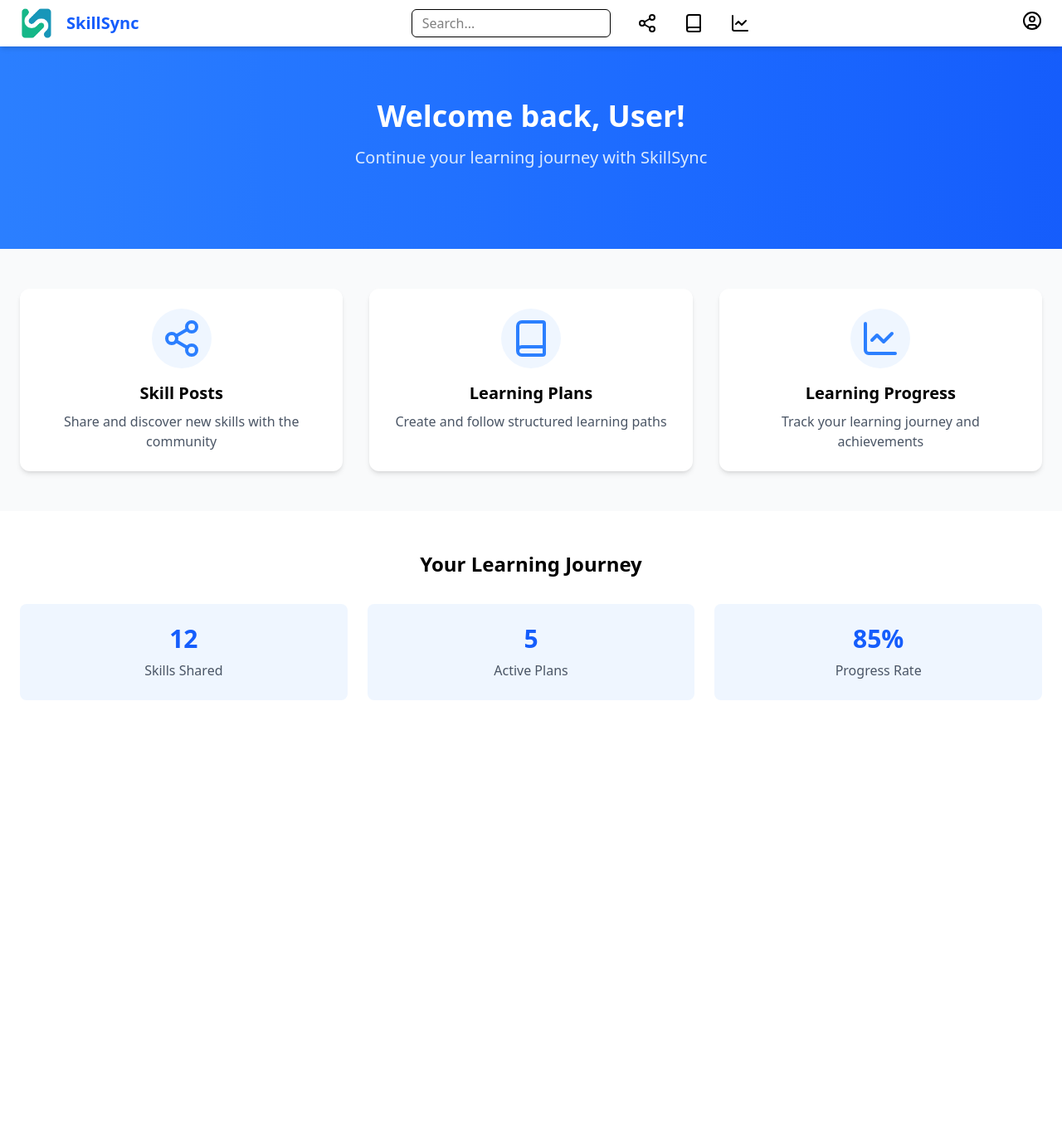
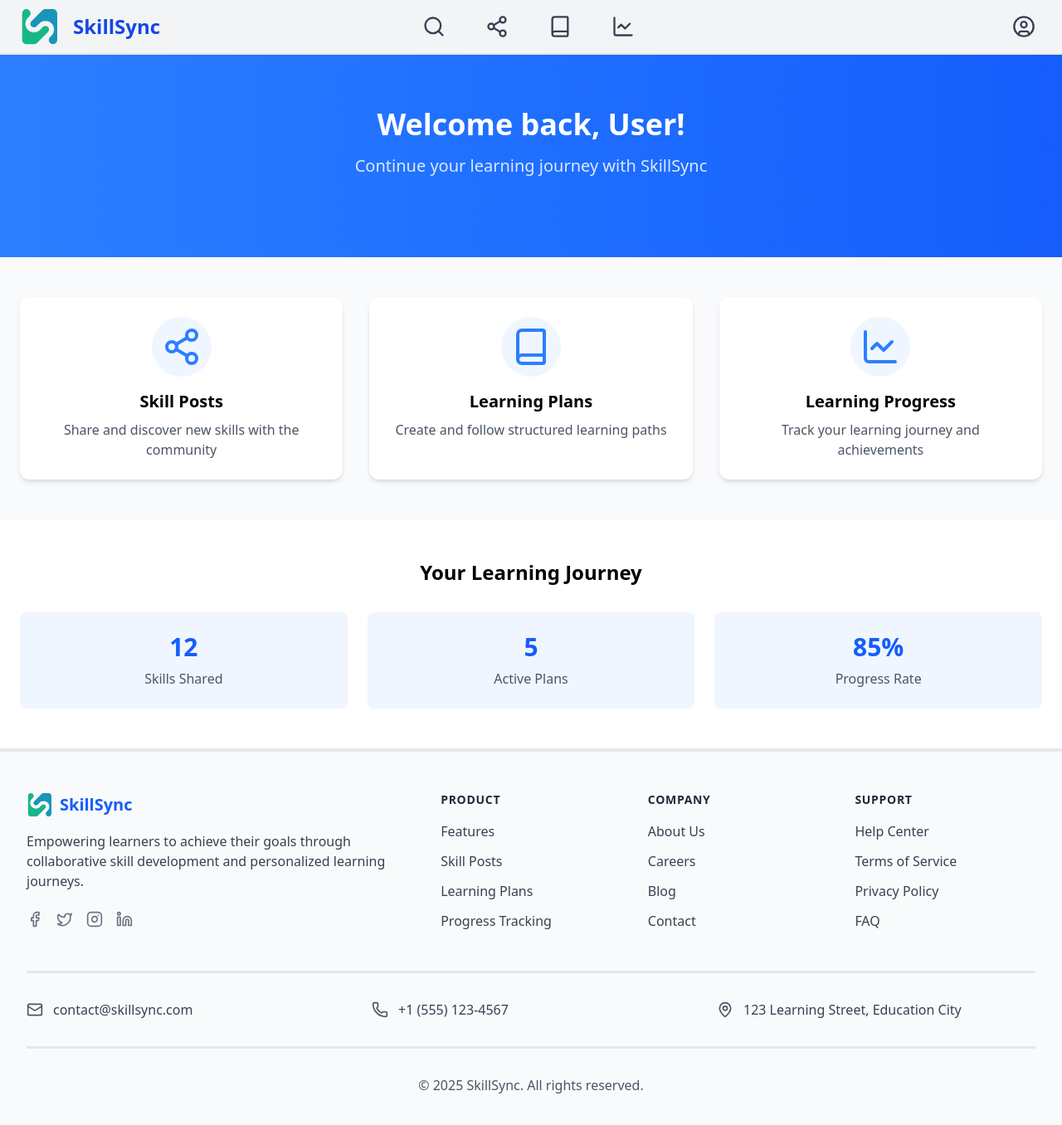
Before and after one commit to enithHassa/Skillsync-Coding, a React (Vite) app in the folder frontend/: page /home in a window 1280 px wide. Shown: the top 1356 px of the page at 83% size. Before the commit the page ends 892 px from the top, so only its background shows below. Built offline with nearby package versions, Linux system fonts and the light colour scheme.

Commit message:
Home page and Navbar changes

```diff
--- /dev/null
+++ b/frontend/src/components/main-main/Footer.jsx
@@ -0,0 +1,113 @@
+import { Facebook, Twitter, Instagram, Linkedin, Mail, Phone, MapPin } from 'lucide-react';
+import { Link } from 'react-router-dom';
+import logo from '../../assets/skillsync-logo.png';
+
+export default function Footer() {
+  const currentYear = new Date().getFullYear();
+
+  const footerLinks = {
+    product: [
+      { name: 'Features', path: '/features' },
+      { name: 'Skill Posts', path: '/s' },
+      { name: 'Learning Plans', path: '/plans' },
+      { name: 'Progress Tracking', path: '/progress' }
+    ],
+    company: [
+      { name: 'About Us', path: '/about' },
+      { name: 'Careers', path: '/careers' },
+      { name: 'Blog', path: '/blog' },
+      { name: 'Contact', path: '/contact' }
+    ],
+    support: [
+      { name: 'Help Center', path: '/help' },
+      { name: 'Terms of Service', path: '/terms' },
+      { name: 'Privacy Policy', path: '/privacy' },
+      { name: 'FAQ', path: '/faq' }
+    ]
+  };
+
+  const socialLinks = [
+    { icon: <Facebook size={20} />, url: '#', name: 'Facebook' },
+    { icon: <Twitter size={20} />, url: '#', name: 'Twitter' },
+    { icon: <Instagram size={20} />, url: '#', name: 'Instagram' },
+    { icon: <Linkedin size={20} />, url: '#', name: 'LinkedIn' }
+  ];
+
+  return (
+    <footer className="bg-gray-50 border-t-4 border-gray-200">
+      <div className="max-w-7xl mx-auto px-4 sm:px-6 lg:px-8 py-12">
+        <div className="grid grid-cols-1 md:grid-cols-2 lg:grid-cols-5 gap-8">
+          {/* Logo and Description */}
+          <div className="lg:col-span-2">
+            <div className="flex items-center gap-2 mb-4">
+              <img src={logo} alt="SkillSync Logo" className="h-8 w-8" />
+              <span className="text-xl font-bold text-blue-600">SkillSync</span>
+            </div>
+            <p className="text-gray-700 mb-6">
+              Empowering learners to achieve their goals through collaborative skill development
+              and personalized learning journeys.
+            </p>
+            <div className="flex space-x-4">
+              {socialLinks.map((social, index) => (
+                <a
+                  key={index}
+                  href={social.url}
+                  className="text-gray-500 hover:text-blue-500 transition-colors"
+                  aria-label={social.name}
+                >
+                  {social.icon}
+                </a>
+              ))}
+            </div>
+          </div>
+
+          {/* Quick Links */}
+          {Object.entries(footerLinks).map(([category, links]) => (
+            <div key={category}>
+              <h3 className="text-sm font-semibold text-gray-800 uppercase tracking-wider mb-4">
+                {category}
+              </h3>
+              <ul className="space-y-3">
+                {links.map((link, index) => (
+                  <li key={index}>
+                    <Link
+                      to={link.path}
+                      className="text-gray-700 hover:text-blue-500 transition-colors"
+                    >
+                      {link.name}
+                    </Link>
+                  </li>
+                ))}
+              </ul>
+            </div>
+          ))}
+        </div>
+
+        {/* Contact Information */}
+        <div className="border-t-3 border-gray-200 mt-12 pt-8">
+          <div className="grid grid-cols-1 md:grid-cols-3 gap-8">
+            <div className="flex items-center space-x-3 text-gray-700">
+              <Mail size={20} className="text-gray-600" />
+              <span>contact@skillsync.com</span>
+            </div>
+            <div className="flex items-center space-x-3 text-gray-700">
+              <Phone size={20} className="text-gray-600" />
+              <span>+1 (555) 123-4567</span>
+            </div>
+            <div className="flex items-center space-x-3 text-gray-700">
+              <MapPin size={20} className="text-gray-600" />
+              <span>123 Learning Street, Education City</span>
+            </div>
+          </div>
+        </div>
+
+        {/* Copyright */}
+        <div className="border-t-3 border-gray-200 mt-8 pt-8">
+          <p className="text-center text-gray-600">
+            © {currentYear} SkillSync. All rights reserved.
+          </p>
+        </div>
+      </div>
+    </footer>
+  );
+}
--- a/frontend/src/components/main-main/Home.jsx
+++ b/frontend/src/components/main-main/Home.jsx
@@ -1,6 +1,7 @@
 import { useNavigate } from 'react-router-dom';
 import { Share2, Book, LineChart } from 'lucide-react';
 import Navbar from './Navbar';
+import Footer from './Footer';
 
 export default function Home() {
   const navigate = useNavigate();
@@ -28,9 +29,10 @@ export default function Home() {
   ];
 
   return (
-    <>
+    <div className="flex flex-col min-h-screen">
       <Navbar />
-      <div className="min-h-screen bg-gray-50">
+      <main className="flex-grow">
+        <div className="bg-gray-50">
           {/* Hero Section */}
           <div className="bg-gradient-to-r from-blue-500 to-blue-600 text-white py-16">
             <div className="container mx-auto px-6 text-center">
@@ -85,6 +87,8 @@ export default function Home() {
             </div>
           </div>
         </div>
-    </>
+      </main>
+      <Footer />
+    </div>
   );
 }
--- a/frontend/src/components/main-main/Navbar.jsx
+++ b/frontend/src/components/main-main/Navbar.jsx
@@ -8,7 +8,8 @@ import {
   LogOut,
   User,
   X,
-  Home
+  Home,
+  Search
 } from 'lucide-react';
 import logo from '../../assets/skillsync-logo.png';
 
@@ -16,6 +17,7 @@ export default function Navbar() {
   const navigate = useNavigate();
   const [dropdownOpen, setDropdownOpen] = useState(false);
   const [sidebarOpen, setSidebarOpen] = useState(false);
+  const [showSearch, setShowSearch] = useState(false);
 
   const handleLogout = () => {
     localStorage.removeItem('user');
@@ -29,120 +31,177 @@ export default function Navbar() {
 
   const toggleDropdown = () => setDropdownOpen(!dropdownOpen);
   const toggleSidebar = () => setSidebarOpen(!sidebarOpen);
+  const toggleSearch = () => setShowSearch(!showSearch);
 
   return (
     <div className="relative">
       {/* Navbar */}
-      <nav className="flex items-center justify-between bg-white px-6 py-2 shadow-md w-full z-50 relative">
+      <nav className="bg-gray-100 border-b-2 border-gray-200">
+        <div className="max-w-7xl mx-auto">
+          <div className="flex items-center h-16 px-6">
             {/* Left: Logo & SkillSync */}
             <div className="flex items-center space-x-4">
               <img
                 src={logo}
                 alt="SkillSync Logo"
-            className="h-10 w-10 cursor-pointer"
+                className="h-12 w-12 cursor-pointer hover:opacity-80 transition-opacity"
                 onClick={toggleSidebar}
               />
               <h1
-            className="text-xl font-bold text-blue-600 cursor-pointer"
+                className="text-2xl font-bold text-blue-700 cursor-pointer hover:text-blue-800 transition-colors"
                 onClick={navigateToHome}
               >
                 SkillSync
               </h1>
             </div>
 
-        {/* Center: Search and Icons */}
+            {/* Center: Icons */}
+            <div className="flex-1 flex items-center justify-start pl-[25%]">
               <div className="flex items-center space-x-8">
-          <input
-            type="text"
-            placeholder="Search..."
-            className="px-3 py-1 border border-black rounded-md w-60 focus:outline-none focus:ring-2 focus:ring-blue-400"
-          />
-          <div className="relative group flex items-center">
-            <button onClick={() => navigate('/s')} className="hover:text-blue-600">
-              <Share2 className="w-6 h-6 text-black" />
+                {/* Search Icon */}
+                <div className="relative group">
+                  <button
+                    onClick={toggleSearch}
+                    className="p-2 rounded-full hover:bg-gray-200 transition-colors"
+                  >
+                    <Search className="w-7 h-7 text-gray-700 group-hover:text-blue-700 transition-colors" />
                   </button>
-            <span className="absolute top-full mt-1 px-2 py-0.5 text-sm text-white bg-black rounded shadow-lg opacity-0 group-hover:opacity-100 transition-opacity z-10 whitespace-nowrap">
+                  <span className="absolute top-full mt-2 left-1/2 transform -translate-x-1/2 px-3 py-1 text-sm text-white bg-gray-800 rounded-md opacity-0 group-hover:opacity-100 transition-opacity z-10 whitespace-nowrap">
+                    Search
+                  </span>
+                </div>
+
+                <div className="relative group">
+                  <button
+                    onClick={() => navigate('/s')}
+                    className="p-2 rounded-full hover:bg-gray-200 transition-colors"
+                  >
+                    <Share2 className="w-7 h-7 text-gray-700 group-hover:text-blue-700 transition-colors" />
+                  </button>
+                  <span className="absolute top-full mt-2 left-1/2 transform -translate-x-1/2 px-3 py-1 text-sm text-white bg-gray-800 rounded-md opacity-0 group-hover:opacity-100 transition-opacity z-10 whitespace-nowrap">
                     Skill Posts
                   </span>
                 </div>
 
-          <div className="relative group flex items-center">
-            <button onClick={() => navigate('/plans')} className="hover:text-blue-600">
-              <Book className="w-6 h-6 text-black" />
+                <div className="relative group">
+                  <button
+                    onClick={() => navigate('/plans')}
+                    className="p-2 rounded-full hover:bg-gray-200 transition-colors"
+                  >
+                    <Book className="w-7 h-7 text-gray-700 group-hover:text-blue-700 transition-colors" />
                   </button>
-            <span className="absolute top-full mt-1 px-2 py-0.5 text-sm text-white bg-black rounded shadow-lg opacity-0 group-hover:opacity-100 transition-opacity z-10 whitespace-nowrap">
+                  <span className="absolute top-full mt-2 left-1/2 transform -translate-x-1/2 px-3 py-1 text-sm text-white bg-gray-800 rounded-md opacity-0 group-hover:opacity-100 transition-opacity z-10 whitespace-nowrap">
                     Learning Plans
                   </span>
                 </div>
 
-          <div className="relative group flex items-center">
-            <button onClick={() => navigate('/progress')} className="hover:text-blue-600">
-              <LineChart className="w-6 h-6 text-black" />
+                <div className="relative group">
+                  <button
+                    onClick={() => navigate('/progress')}
+                    className="p-2 rounded-full hover:bg-gray-200 transition-colors"
+                  >
+                    <LineChart className="w-7 h-7 text-gray-700 group-hover:text-blue-700 transition-colors" />
                   </button>
-            <span className="absolute top-full mt-1 px-2 py-0.5 text-sm text-white bg-black rounded shadow-lg opacity-0 group-hover:opacity-100 transition-opacity z-10 whitespace-nowrap">
+                  <span className="absolute top-full mt-2 left-1/2 transform -translate-x-1/2 px-3 py-1 text-sm text-white bg-gray-800 rounded-md opacity-0 group-hover:opacity-100 transition-opacity z-10 whitespace-nowrap">
                     Learning Progress
                   </span>
                 </div>
               </div>
+            </div>
 
             {/* Right: Profile dropdown */}
-        <div className="relative">
-          <button onClick={toggleDropdown}>
-            <UserCircle className="w-6 h-6 text-black hover:text-blue-600 transition-colors" />
+            <div className="ml-auto">
+              <button
+                onClick={toggleDropdown}
+                className="p-2 rounded-full hover:bg-gray-200 transition-colors"
+              >
+                <UserCircle className="w-7 h-7 text-gray-700 hover:text-blue-700 transition-colors" />
               </button>
-
               {dropdownOpen && (
-            <div className="absolute right-0 mt-2 w-44 bg-white border rounded shadow-lg z-50">
+                <div className="absolute right-0 mt-2 w-48 bg-white border border-gray-200 rounded-lg shadow-lg z-50">
+                  <div className="py-2">
                     <button
                       onClick={() => navigate('/profile')}
-                className="w-full text-left px-4 py-2 hover:bg-gray-100"
+                      className="w-full text-left px-4 py-2 hover:bg-gray-50 transition-colors flex items-center gap-2"
                     >
-                <div className="flex items-center gap-2">
-                  <User className="w-4 h-4" />
-                  View Profile
-                </div>
+                      <User className="w-4 h-4 text-gray-600" />
+                      <span>View Profile</span>
                     </button>
                     <button
                       onClick={() => navigate('/update')}
-                className="w-full text-left px-4 py-2 hover:bg-gray-100"
+                      className="w-full text-left px-4 py-2 hover:bg-gray-50 transition-colors"
                     >
                       Update Profile
                     </button>
+                    <hr className="my-2 border-gray-200" />
                     <button
                       onClick={handleLogout}
-                className="w-full text-left px-4 py-2 text-red-600 hover:bg-gray-100"
+                      className="w-full text-left px-4 py-2 text-red-600 hover:bg-gray-50 transition-colors flex items-center gap-2"
                     >
-                <div className="flex items-center gap-2">
                       <LogOut className="w-4 h-4" />
-                  Logout
+                      <span>Logout</span>
+                    </button>
                   </div>
-              </button>
                 </div>
               )}
             </div>
+          </div>
+        </div>
       </nav>
+
+      {/* Search Input Overlay */}
+      {showSearch && (
+        <div className="absolute top-16 left-0 w-full bg-white shadow-lg z-40 border-b border-gray-200">
+          <div className="max-w-3xl mx-auto py-4 px-6">
+            <div className="relative">
+              <input
+                type="text"
+                placeholder="Search..."
+                className="w-full px-4 py-2 pl-10 bg-gray-50 border border-gray-300 rounded-lg focus:outline-none focus:ring-2 focus:ring-blue-400 focus:border-transparent"
+                autoFocus
+              />
+              <Search className="w-5 h-5 text-gray-400 absolute left-3 top-1/2 transform -translate-y-1/2" />
+              <button
+                onClick={toggleSearch}
+                className="absolute right-3 top-1/2 transform -translate-y-1/2 text-gray-400 hover:text-gray-600"
+              >
+                <X className="w-5 h-5" />
+              </button>
+            </div>
+          </div>
+        </div>
+      )}
 
       {/* Sidebar */}
       {sidebarOpen && (
-        <div className="fixed top-0 left-0 w-64 h-full bg-blue-100 shadow-lg p-4 z-40 transition-transform duration-300 ease-in-out">
-          <h2 className="text-xl font-bold mb-4">Menu</h2>
+        <div className="fixed top-0 left-0 w-64 h-full bg-white border-r border-gray-200 shadow-lg p-6 z-40 transition-transform duration-300 ease-in-out">
+          <h2 className="text-xl font-bold text-gray-800 mb-6">Menu</h2>
           <ul className="space-y-4">
             <li
-              className="flex items-center space-x-2 cursor-pointer hover:text-blue-700"
+              className="flex items-center space-x-3 text-gray-700 hover:text-blue-600 transition-colors cursor-pointer p-2 rounded-lg hover:bg-gray-50"
               onClick={navigateToHome}
             >
               <Home className="w-5 h-5" />
               <span>Dashboard</span>
             </li>
-            <li className="cursor-pointer hover:text-blue-700">My Posts</li>
-            <li className="cursor-pointer hover:text-blue-700">Settings</li>
-            <li className="cursor-pointer hover:text-blue-700">Help</li>
+            <li className="flex items-center space-x-3 text-gray-700 hover:text-blue-600 transition-colors cursor-pointer p-2 rounded-lg hover:bg-gray-50">
+              <Share2 className="w-5 h-5" />
+              <span>My Posts</span>
+            </li>
+            <li className="flex items-center space-x-3 text-gray-700 hover:text-blue-600 transition-colors cursor-pointer p-2 rounded-lg hover:bg-gray-50">
+              <User className="w-5 h-5" />
+              <span>Settings</span>
+            </li>
+            <li className="flex items-center space-x-3 text-gray-700 hover:text-blue-600 transition-colors cursor-pointer p-2 rounded-lg hover:bg-gray-50">
+              <Book className="w-5 h-5" />
+              <span>Help</span>
+            </li>
           </ul>
           <button
-            className="absolute top-2 right-2 text-gray-600 hover:text-gray-900"
+            className="absolute top-4 right-4 text-gray-400 hover:text-gray-600 transition-colors"
             onClick={toggleSidebar}
           >
-            <X className="w-5 h-5" />
+            <X className="w-6 h-6" />
           </button>
         </div>
       )}
```
Also changed, not shown: 1 other file (tests, documents, lock files or other folders). Lines whose indentation alone changed are shown as unchanged.
